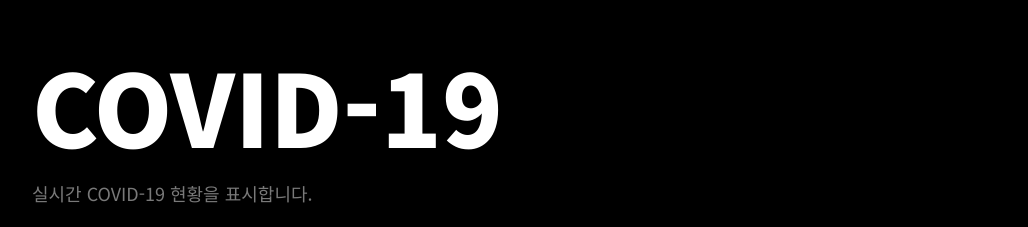
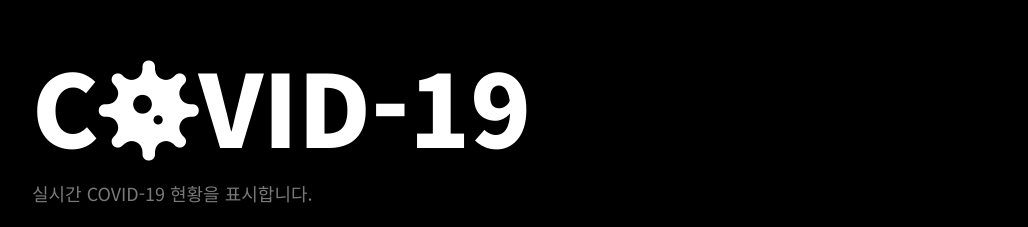
Before and after one commit to yunh03/COVID-19-Status-Board, a website: page public/index.html in a window 1280 px wide. Shown: the part 111-338 px from the top of the page, without its empty margins (53-1081 px from the left). Drawn offline with nearby package versions, Linux system fonts and the light colour scheme; no server answers; a web font is replaced by a local one.

Commit message:
로고 변경

```diff
--- a/public/index.html
+++ b/public/index.html
@@ -17,7 +17,7 @@
 <body>
     <div class="container">
         <section class="c-logo">
-            <a href="/"><h1>COVID-19</h1></a>
+            <a href="/"><h1>C<i class="fas fa-virus"></i>VID-19</h1></a>
             <p>실시간 COVID-19 현황을 표시합니다.</p>
         </section>
         <section class="c-a-status">
```
